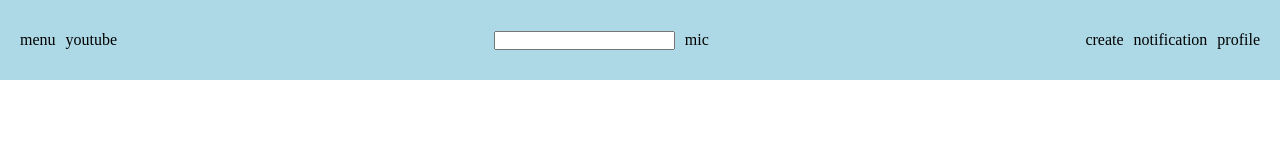
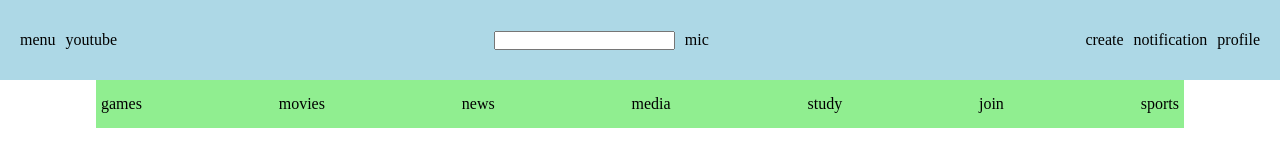
Before and after one commit to shubhamsingh92/learn-web, a plain HTML site: page learn-flexbox/practice_flex.html in a window 1280 px wide. Drawn offline with Linux system fonts and the light colour scheme.

Commit message:
upade learn-flexbox

```diff
--- a/learn-flexbox/practice_flex.css
+++ b/learn-flexbox/practice_flex.css
@@ -28,3 +28,18 @@
     display: flex;
     gap: 10px;
 }
+
+.parent2{
+    display: flex;
+    align-items: center;
+    justify-content: space-between;
+    background-color: lightgreen;
+    height: 3rem;
+    width: 85%;
+    padding: 5px;
+ }
+
+ .parent1{
+    display: flex;
+    justify-content: center;
+ }
--- a/learn-flexbox/practice_flex.html
+++ b/learn-flexbox/practice_flex.html
@@ -24,5 +24,16 @@
             <div>profile</div>
         </div>
     </div>
+    <div class="parent1">
+    <div class="parent2" >
+        <div class="o1">games</div>
+        <div class="o1">movies</div>
+        <div class="o1">news</div>
+        <div class="o1">media</div>
+        <div class="o1">study</div>
+        <div class="o1">join</div>
+        <div class="o1">sports</div>
+    </div>
+</div>
 </body>
 </html>
```
